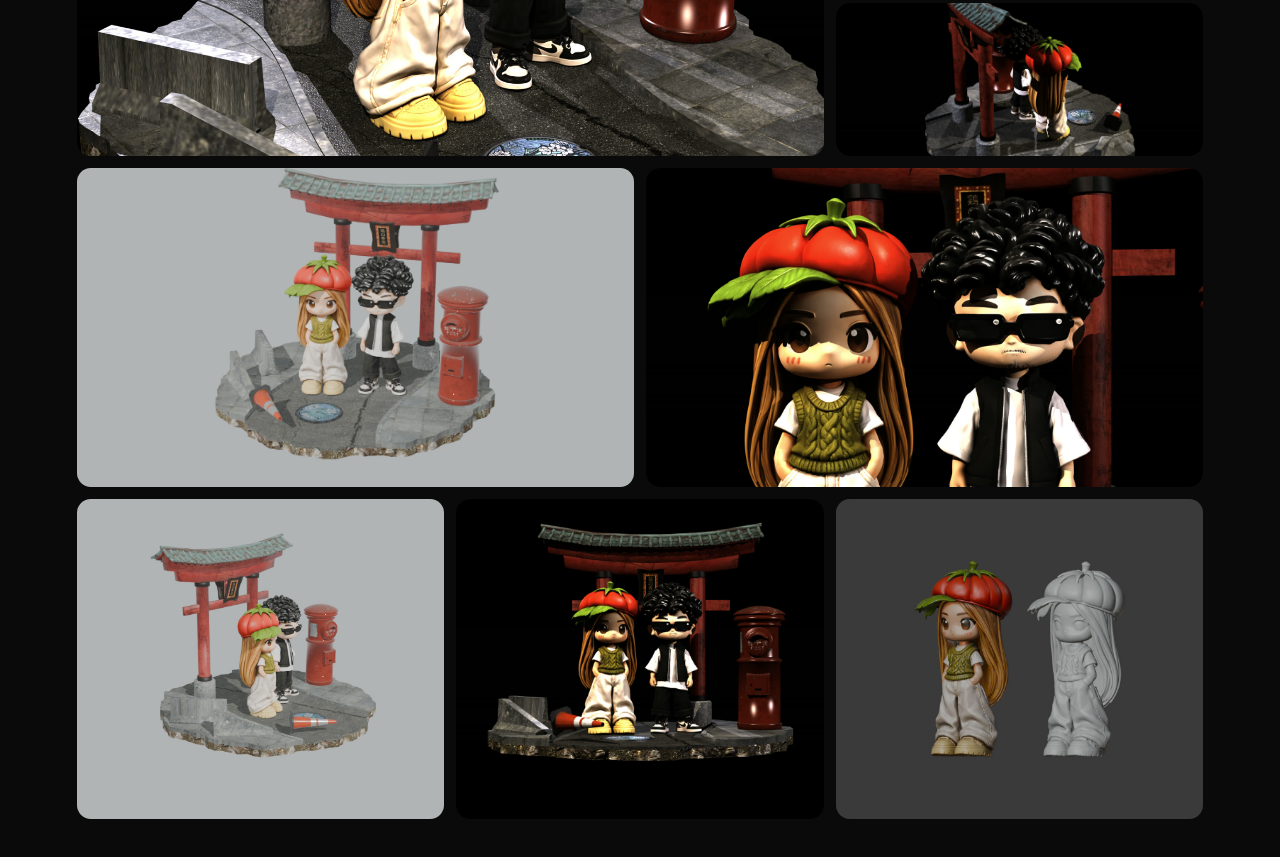
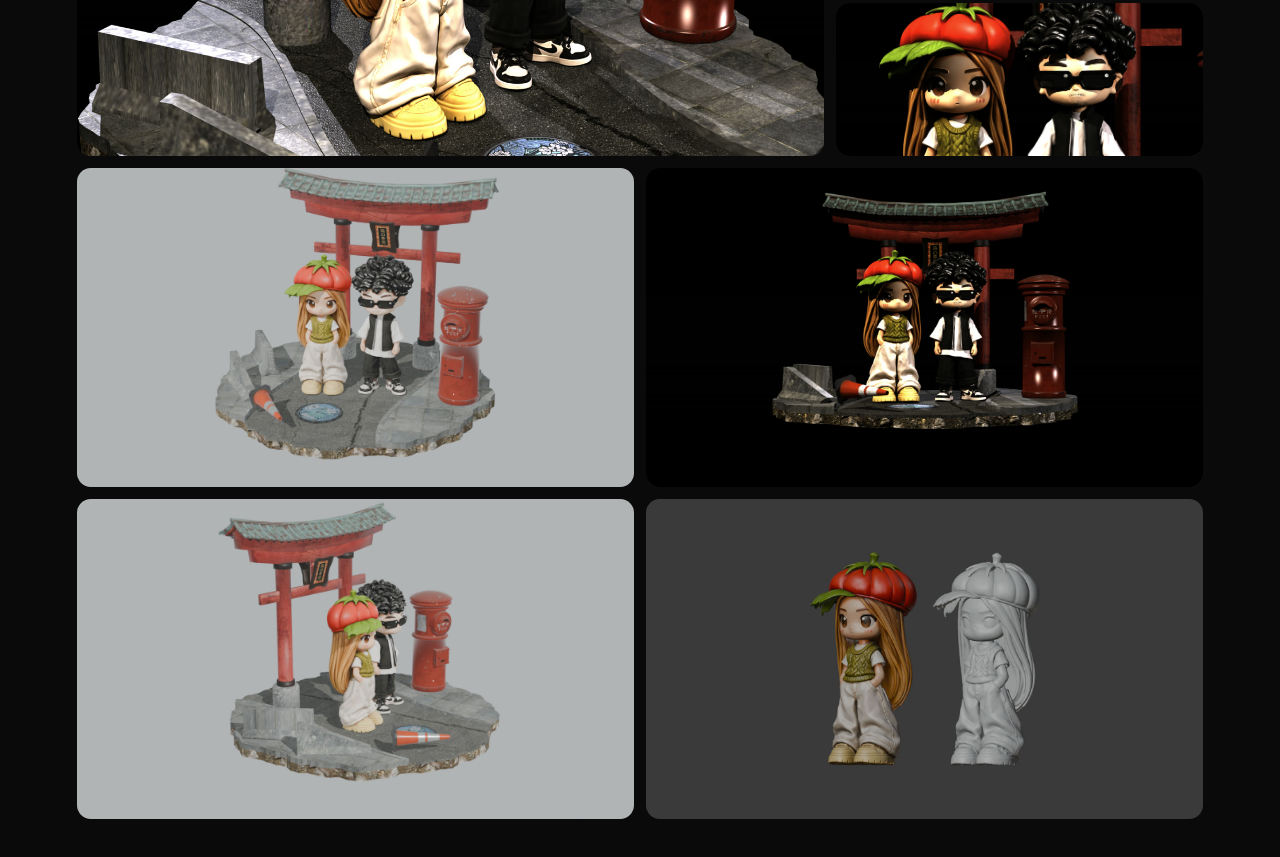
Before and after one commit to ivanguerini94-bot/paola-federico, a plain HTML site: page index.html in a window 1280 px wide. Shown: the part 2313-3170 px from the top of the page. Drawn offline with Linux system fonts and the light colour scheme; a web font is replaced by a local one.

Commit message:
Galleria riordinata, tolta la vista da dietro
Co-Authored-By: Claude Opus 5.5 <noreply@anthropic.com>

```diff
--- a/index.html
+++ b/index.html
@@ -103,7 +103,7 @@
   .gal a:hover img { transform: scale(1.05); filter: saturate(1.1); }
   .g1 { grid-column: span 4; grid-row: span 3; } .g2 { grid-column: span 2; grid-row: span 2; } .g3 { grid-column: span 2; grid-row: span 1; }
   .g4 { grid-column: span 3; grid-row: span 2; } .g5 { grid-column: span 3; grid-row: span 2; }
-  .g6 { grid-column: span 2; grid-row: span 2; } .g7 { grid-column: span 2; grid-row: span 2; } .g8 { grid-column: span 2; grid-row: span 2; }
+  .g6 { grid-column: span 3; grid-row: span 2; } .g7 { grid-column: span 3; grid-row: span 2; }
 
   /* marquee */
   .marquee { border-block: 1px solid var(--line); overflow: hidden; white-space: nowrap; padding: 18px 0; }
@@ -187,12 +187,11 @@
     <div class="gal">
       <a class="g1 rv" href="img/frame_avvicinamento.jpg"><img src="img/frame_avvicinamento.jpg" alt=""></a>
       <a class="g2 rv d1" href="img/diorama_alto.jpg"><img src="img/diorama_alto.jpg" alt=""></a>
-      <a class="g3 rv d2" href="img/frame_dietro.jpg"><img src="img/frame_dietro.jpg" alt=""></a>
+      <a class="g3 rv d2" href="img/frame_volti.jpg"><img src="img/frame_volti.jpg" alt=""></a>
       <a class="g4 rv" href="img/diorama_fronte.jpg"><img src="img/diorama_fronte.jpg" alt=""></a>
-      <a class="g5 rv d1" href="img/frame_volti.jpg"><img src="img/frame_volti.jpg" alt=""></a>
+      <a class="g5 rv d1" href="img/frame_inizio.jpg"><img src="img/frame_inizio.jpg" alt=""></a>
       <a class="g6 rv" href="img/diorama_lato.jpg"><img src="img/diorama_lato.jpg" alt=""></a>
-      <a class="g7 rv d1" href="img/frame_inizio.jpg"><img src="img/frame_inizio.jpg" alt=""></a>
-      <a class="g8 rv d2" href="img/stampa_paola.jpg"><img src="img/stampa_paola.jpg" alt=""></a>
+      <a class="g7 rv d1" href="img/stampa_paola.jpg"><img src="img/stampa_paola.jpg" alt=""></a>
     </div>
   </div>
 </section>
```
